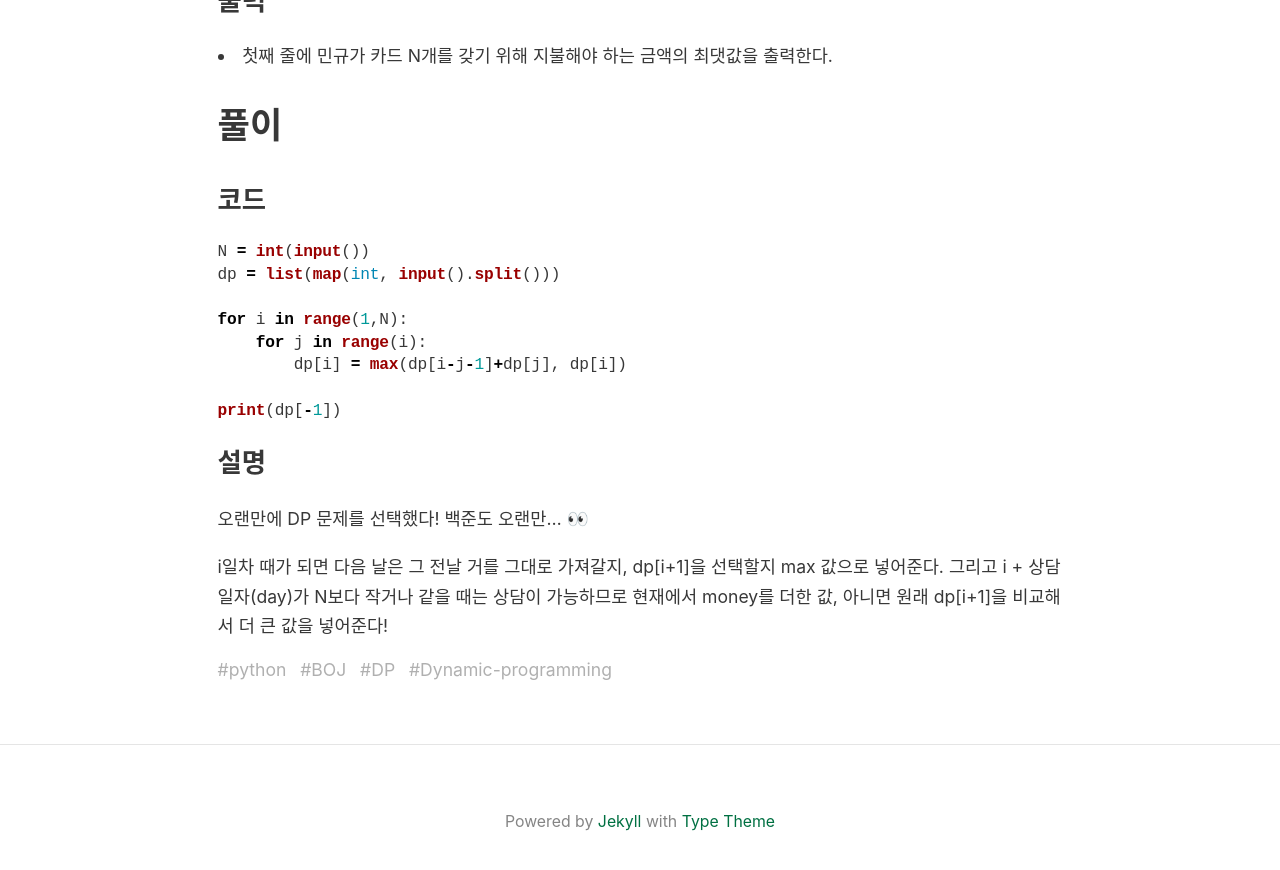
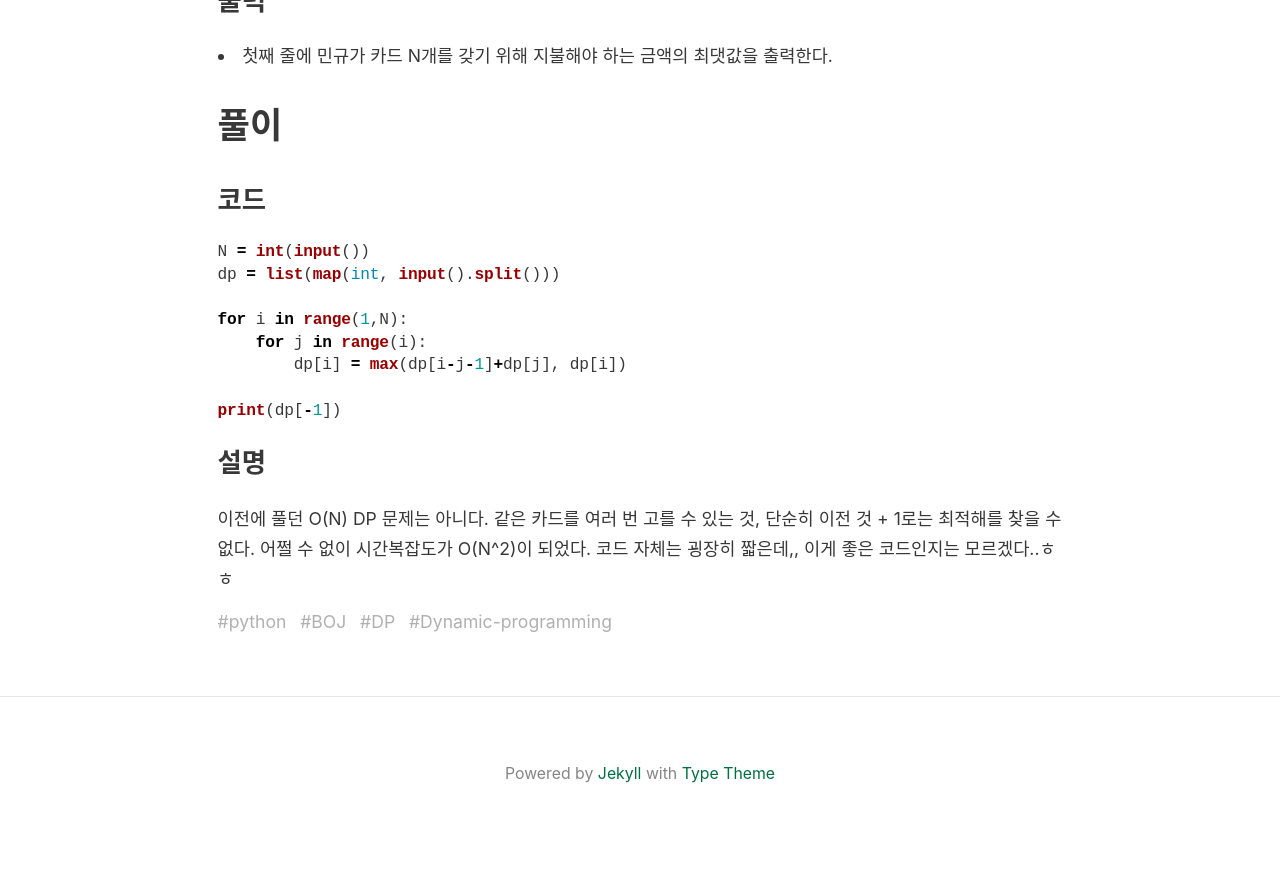
Before and after one commit to sbyeol3/github.io, a Jekyll site: the page built from _posts/2021-01-08-post3.md, in a window 1280 px wide and 900 px high, scrolled down 1473 px. Shown: the top 870 px of the window. Built offline with Jekyll 4.4.1, drawn with Linux system fonts in a browser that asks for light colours; nearby versions of some CDN libraries.

Commit message:
UPDATE : BOJ 1/8

```diff
--- a/_posts/2021-01-08-post3.md
+++ b/_posts/2021-01-08-post3.md
@@ -62,6 +62,4 @@ print(dp[-1])
 
 ### 설명
 
-오랜만에 DP 문제를 선택했다! 백준도 오랜만... 👀
-
-i일차 때가 되면 다음 날은 그 전날 거를 그대로 가져갈지, dp[i+1]을 선택할지 max 값으로 넣어준다. 그리고 i + 상담일자(day)가 N보다 작거나 같을 때는 상담이 가능하므로 현재에서 money를 더한 값, 아니면 원래 dp[i+1]을 비교해서 더 큰 값을 넣어준다!
+이전에 풀던 O(N) DP 문제는 아니다. 같은 카드를 여러 번 고를 수 있는 것, 단순히 이전 것 + 1로는 최적해를 찾을 수 없다. 어쩔 수 없이 시간복잡도가 O(N^2)이 되었다. 코드 자체는 굉장히 짧은데,, 이게 좋은 코드인지는 모르겠다..ㅎㅎ
```
